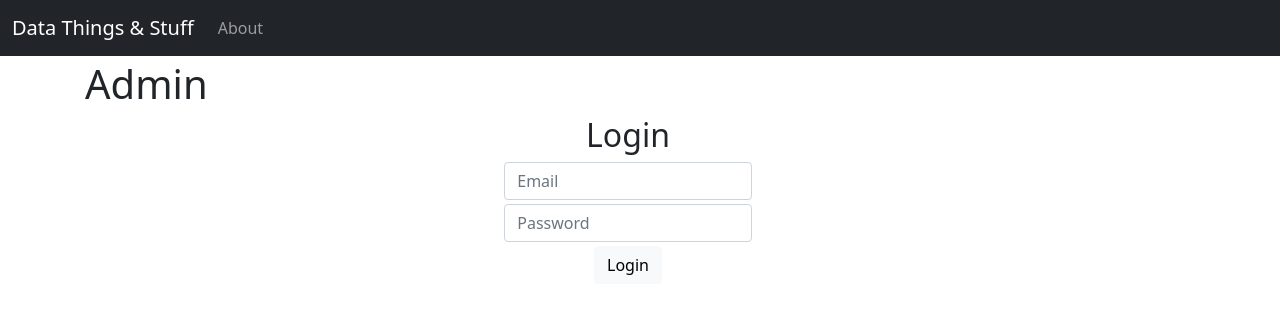
After one commit to nickbap/DataThingsAndStuff, a Flask app: page /admin in a window 1280 px wide. The commit adds this page. Shown: the top 314 px of the page. Run offline with Flask 2, Linux system fonts and the light colour scheme.

Commit message:
Create admin login

```diff
--- a/config.py
+++ b/config.py
@@ -18,6 +18,7 @@ class Config:
 class TestingConfig(Config):
     SQLALCHEMY_DATABASE_URI = "sqlite://"
     TESTING = True
+    WTF_CSRF_ENABLED = False
 
 
 config = {
--- a/dtns/__init__.py
+++ b/dtns/__init__.py
@@ -1,11 +1,13 @@
 from flask import Flask
 from flask_debugtoolbar import DebugToolbarExtension
+from flask_login import LoginManager
 from flask_migrate import Migrate
 from flask_sqlalchemy import SQLAlchemy
 
 from config import config
 
 db = SQLAlchemy()
+login_manager = LoginManager()
 migrate = Migrate()
 toolbar = DebugToolbarExtension()
 
@@ -19,6 +21,7 @@ def create_app(testing_config=None):
         app.config.from_object(config["testing"])
 
     db.init_app(app)
+    login_manager.init_app(app)
     migrate.init_app(app, db)
     toolbar.init_app(app)
 
--- /dev/null
+++ b/dtns/forms.py
@@ -0,0 +1,12 @@
+from flask_wtf import FlaskForm
+from wtforms import PasswordField
+from wtforms import StringField
+from wtforms import SubmitField
+from wtforms.validators import DataRequired
+from wtforms.validators import Email
+
+
+class LoginForm(FlaskForm):
+    email = StringField("email", validators=[DataRequired(), Email()])
+    password = PasswordField("password", validators=[DataRequired()])
+    login = SubmitField("Login")
--- a/dtns/routes.py
+++ b/dtns/routes.py
@@ -1,5 +1,15 @@
 from flask import Blueprint
+from flask import flash
+from flask import redirect
 from flask import render_template
+from flask import request
+from flask import url_for
+from flask_login import login_user
+from flask_login import logout_user
+from werkzeug.security import check_password_hash
+
+from dtns.forms import LoginForm
+from dtns.models import User
 
 main = Blueprint("main", __name__)
 
@@ -12,3 +22,28 @@ def index():
 @main.route("/about")
 def about():
     return render_template("about.html")
+
+
+@main.route("/admin", methods=["GET", "POST"])
+def admin():
+    form = LoginForm()
+    if form.validate_on_submit():
+        user = User.query.filter_by(email=form.email.data).first()
+        if user and check_password_hash(user.password, form.password.data):
+            login_user(user)
+            next_page = request.args.get("next")
+            flash("Welcome to Data Things and Stuff!", "success")
+            return (
+                redirect(next_page)
+                if next_page and next_page.startswith("/")
+                else redirect(url_for("main.admin"))
+            )
+        else:
+            flash("Something went wrong with your login! Please try again.", "danger")
+    return render_template("admin.html", form=form)
+
+
+@main.route("/logout")
+def logout():
+    logout_user()
+    return redirect(url_for("main.index"))
--- a/dtns/templates/_base.html
+++ b/dtns/templates/_base.html
@@ -26,6 +26,11 @@
                         <li class="nav-item">
                             <a class="nav-link" href="{{ url_for('main.about') }}">About</a>
                         </li>
+                        {% if current_user.is_authenticated %}
+                        <li class="nav-item">
+                            <a class="nav-link" href="{{ url_for('main.logout') }}">Logout</a>
+                        </li>
+                        {% endif %}
                     </ul>
                     <!-- <form class="d-flex">
                         <input class="form-control me-2" type="search" placeholder="Search" aria-label="Search">
@@ -38,6 +43,17 @@
 
     <main class="flex-shrink-0">
         <div class="container">
+            {% with messages = get_flashed_messages(with_categories=true) %}
+            {% if messages %}
+            {% for category, message in messages %}
+            <div class="alert alert-{{category}} alert-dismissible fade show" role="alert">
+                {{ message }}
+                <button type="button" class="btn-close" data-bs-dismiss="alert" aria-label="Close"></button>
+            </div>
+            {% endfor %}
+            {% endif %}
+            {% endwith %}
+
             {% block content %}{% endblock %}
         </div>
     </main>
--- /dev/null
+++ b/dtns/templates/admin.html
@@ -0,0 +1,42 @@
+{% extends '_base.html' %}
+
+{% block content %}
+<h1>Admin</h1>
+<div id="admin">
+    {% if current_user.is_anonymous %}
+    <div class="container-fluid d-flex">
+        <div class="row justify-content-center text-center w-100">
+            <div class="col-md-3 col-sm-6">
+                <h2>Login</h2>
+                <form method="POST" action="{{ url_for('main.admin') }}">
+                    {{ form.hidden_tag() }}
+                    <fieldset class="form-group">
+                        <div class="form-group mb-1">
+                            {% if form.email.errors %}
+                            {{ form.email(class="form-control form-control-md is-invalid") }}
+                            <div class="invalid-feedback font-weight-bold">
+                                {% for error in form.email.errors %}
+                                <span>{{ error }}</span>
+                                {% endfor %}
+                            </div>
+                            {% else %}
+                            {{ form.email(class="form-control form-control-md", placeholder="Email") }}
+                            {% endif %}
+                        </div>
+                        <div class="form-group mb-1">
+                            {{ form.password(class="form-control form-control-md", placeholder="Password") }}
+                        </div>
+                        {{ form.login(class="btn btn-light") }}
+                    </fieldset>
+                </form>
+                </h4>
+            </div>
+        </div>
+    </div>
+    {% elif current_user.is_authenticated %}
+    <div>
+        Hi {{ current_user.username }}! There will be posts here one day...
+    </div>
+    {% endif %}
+</div>
+{% endblock %}
--- a/requirements.txt
+++ b/requirements.txt
@@ -1,5 +1,8 @@
+email_validator
 Flask
 flask-debugtoolbar
+flask-login
 flask-migrate
 flask-sqlalchemy
+Flask-WTF
 python-dotenv
```
Also changed, not shown: dtns/models.py (+9 -1 lines), tests.py (+90 -0 lines), 1 other file.
